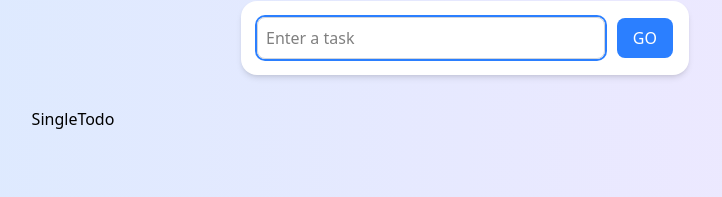
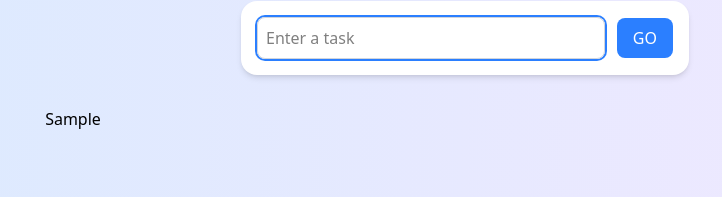
Before and after one commit to MogesBekele/typescript-tutor, a React (Vite) app in the folder typescript/: page / in a window 1280 px wide. Both pictures are taken after typing "Sample" into the empty fields and a click on the button "GO". Shown: the part 95-292 px from the top of the page, without its empty margins (175-897 px from the left). Built offline with nearby package versions, Linux system fonts and the light colour scheme.

Commit message:
create the todo icon

```diff
--- a/typescript/src/component/SingleTodo.tsx
+++ b/typescript/src/component/SingleTodo.tsx
@@ -1,8 +1,17 @@
 import React from 'react'
+import { Todo } from '../Model'
+type Props={
+todo: Todo;
+todos: Todo[];
+setTodos: React.Dispatch<React.SetStateAction<Todo[]>>; // use this type for setState function
+}
 
-const SingleTodo = () => {
+const SingleTodo = ({todo, todos, setTodos}: Props) => {
   return (
-    <div>SingleTodo</div>
+  <form >
+    <span>{todo.todo}</span>
+
+  </form>
   )
 }
 
--- a/typescript/src/component/TodoList.tsx
+++ b/typescript/src/component/TodoList.tsx
@@ -12,7 +12,7 @@ const TodoList: React.FC<Props> = ({ todos, setTodos }) => {
     <div className="flex flex-col items-center mt-8 w-full max-w-md">
       {
         todos.map((todo)=>(
-          <SingleTodo/>
+          <SingleTodo todo={todo} key={todo.id} todos={todos} setTodos={setTodos} />
         ))
       }
 
```
